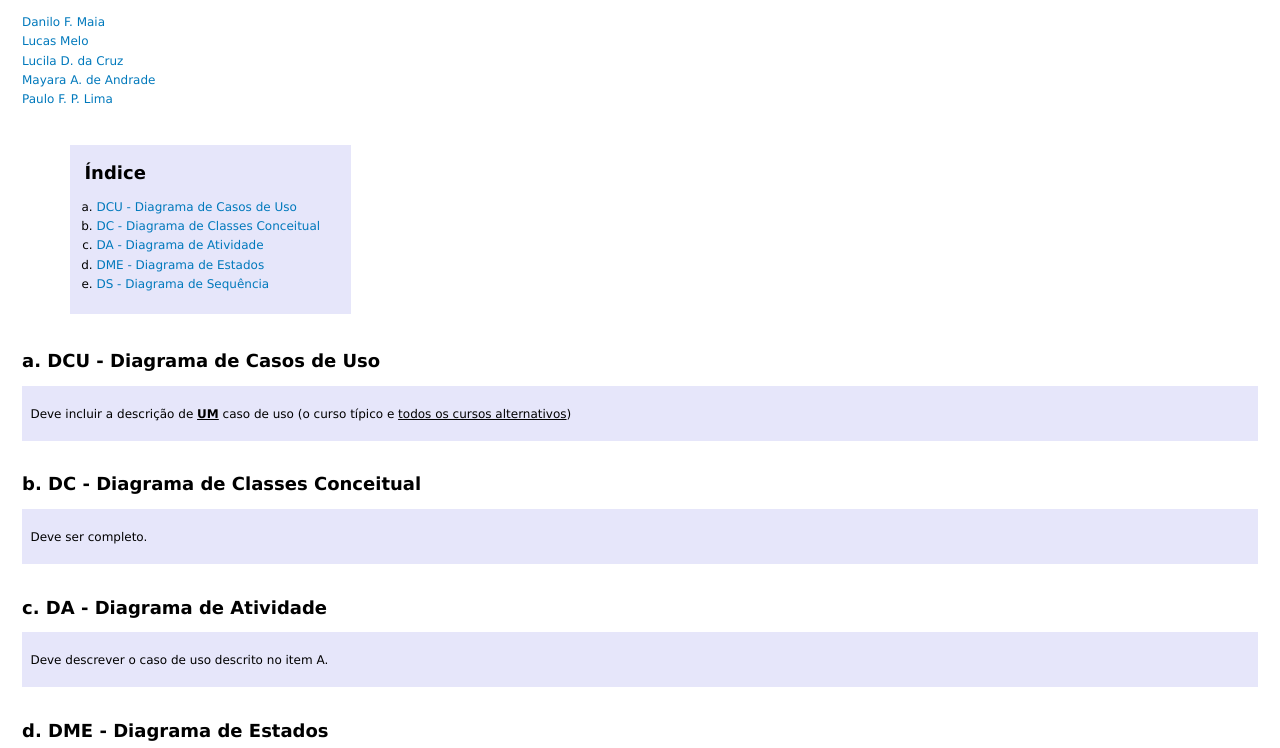
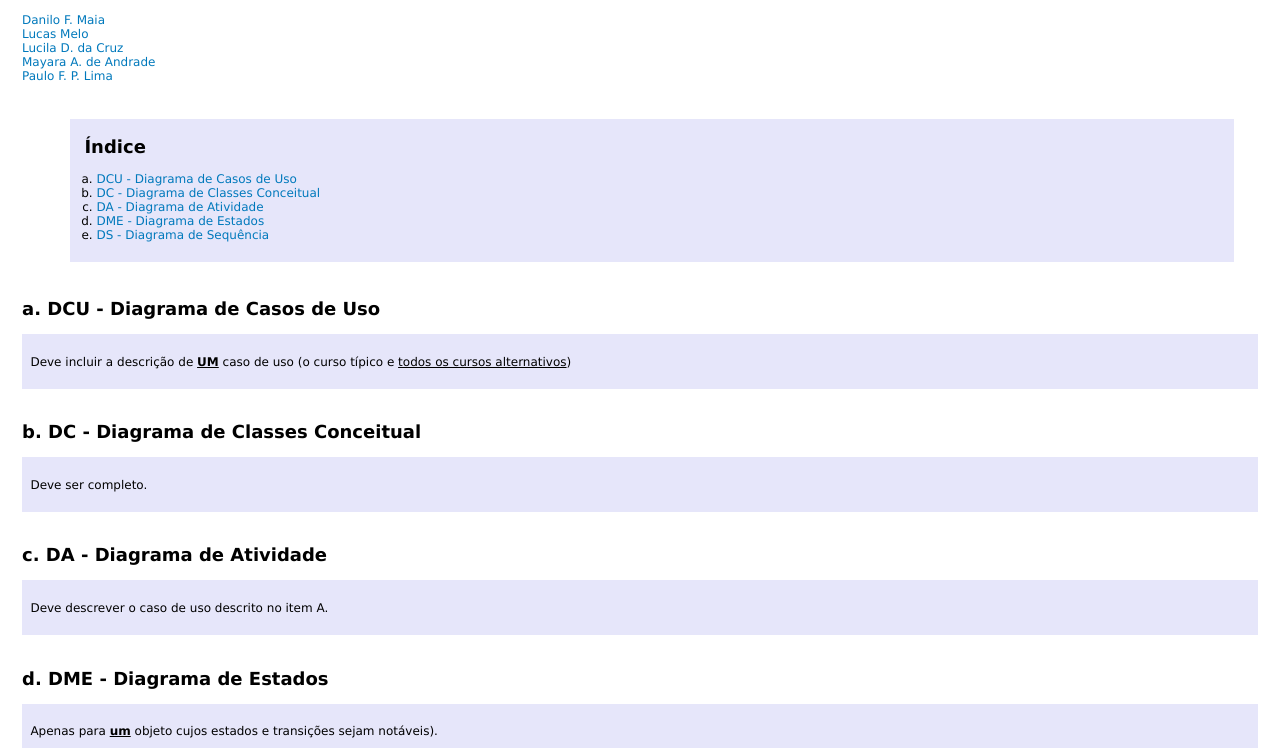
Before and after one commit to danfmaia/MAS, a plain HTML site: page index.html in a window 1280 px wide. Shown: the part 52-800 px from the top of the page. Drawn offline with Linux system fonts and the light colour scheme.

Commit message:
Update style.css

```diff
--- a/css/style.css
+++ b/css/style.css
@@ -15,7 +15,7 @@ em {
     text-decoration: underline;
 }
 li {
-    line-height: 1.6rem;
+/*    line-height: 1.6rem; */
 }
 .box {
     padding: 0.7rem;
@@ -25,7 +25,7 @@ header {
     margin-left: 1rem;
 }
 #membros {
-    width: 22rem;
+/*    width: 22rem; */
     padding: 0;
 }
 #membros h2 {
@@ -38,7 +38,7 @@ header {
 #indice {
     margin: 3rem;
     margin-left: 60px;
-    width: 264px;
+/*    width: 264px; */
 }
 #indice h2 {
     margin-left: 0.5rem;
```
